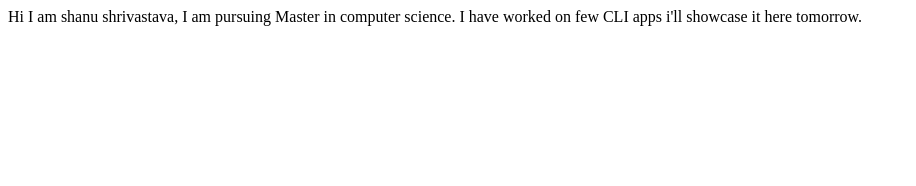
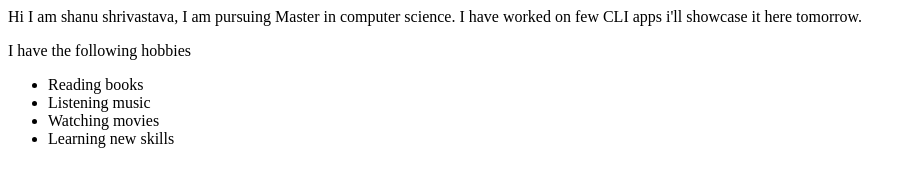
Before and after one commit to SShanu16/shanu_shrivastava-site, a plain HTML site: page index.html in a window 1280 px wide. Shown: the whole page, without its empty margins (0-916 px from the left). Drawn offline with Linux system fonts and the light colour scheme.

Commit message:
update: added hobbies

```diff
--- a/index.html
+++ b/index.html
@@ -9,5 +9,15 @@
   <body>
     Hi I am shanu shrivastava, I am pursuing Master in computer science. I have
     worked on few CLI apps i'll showcase it here tomorrow.
+
+    <p>
+        I have the following hobbies
+        <ul>
+            <li>Reading books</li>
+            <li>Listening music</li>
+            <li>Watching movies</li>
+            <li>Learning new skills</li>
+        </ul>
+    </p>
   </body>
 </html>
```
